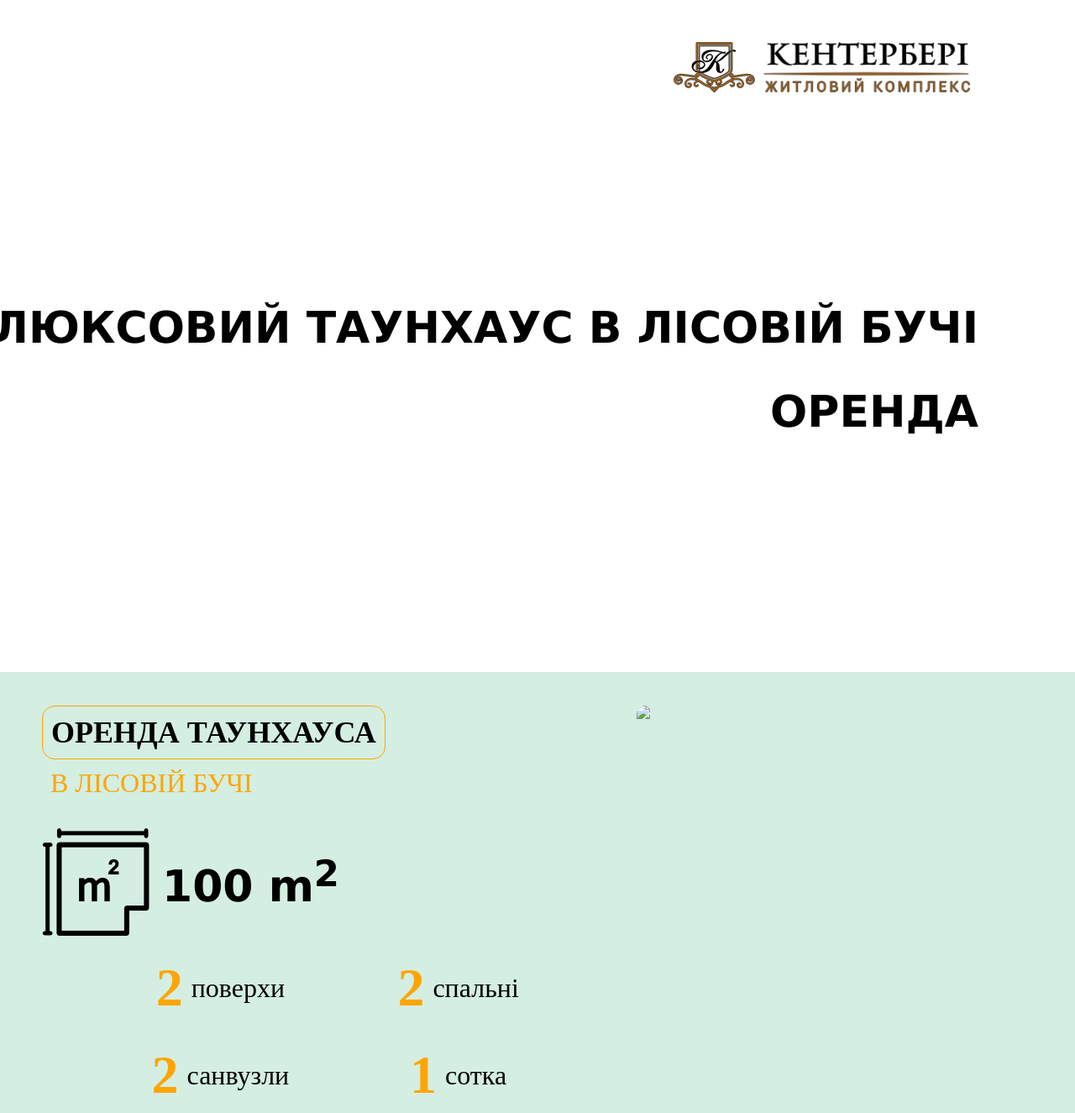
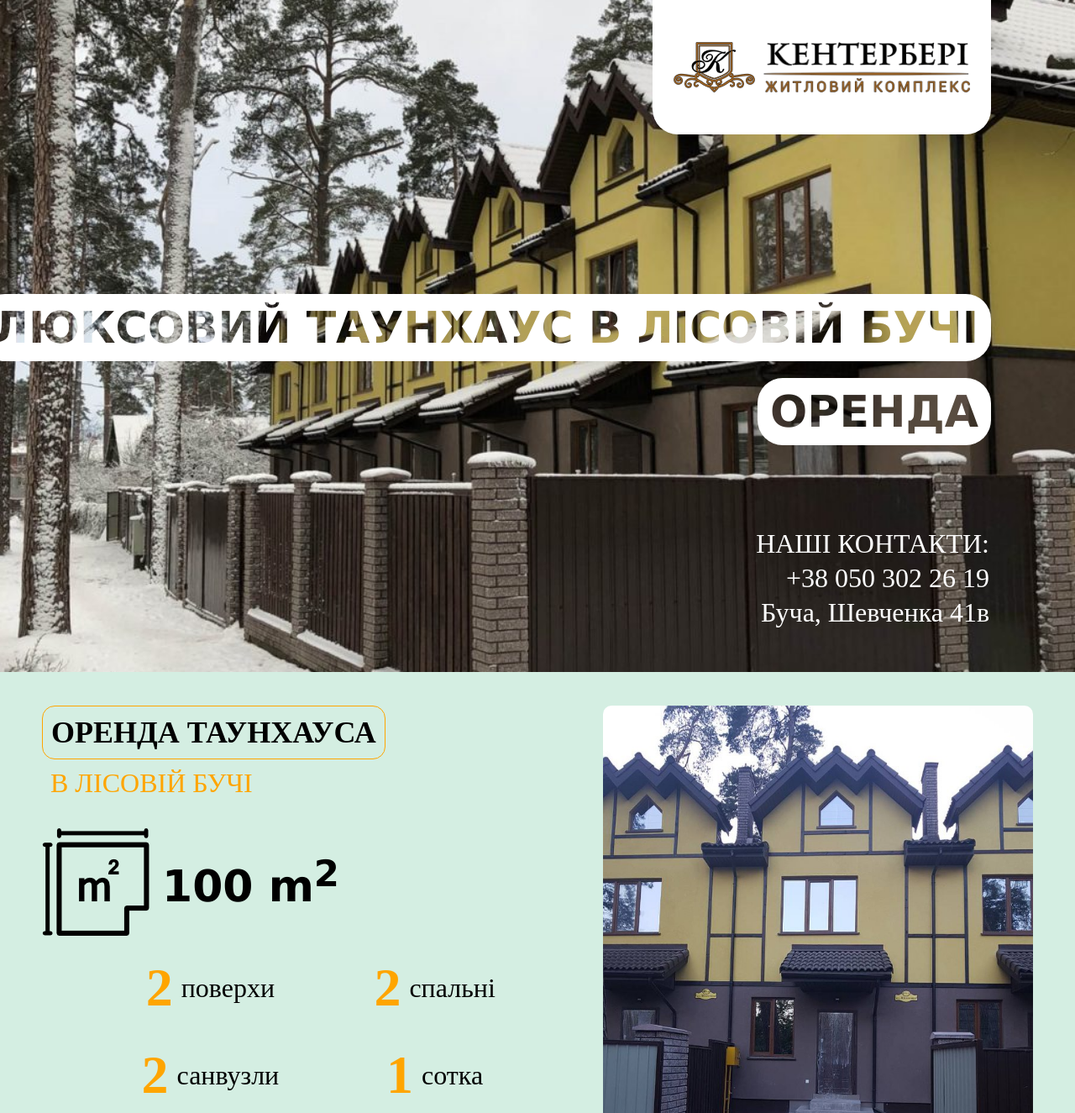
Before and after one commit to canterbery/centerbery_landing, a plain HTML site: page index.html in a window 1280 px wide. Shown: the top 1325 px of the page at 84% size. Drawn offline with Linux system fonts and the light colour scheme; the site is published under a folder, as on GitHub Pages, so addresses that start at the root find nothing.

Commit message:
fix url paths

```diff
--- a/index.html
+++ b/index.html
@@ -77,7 +77,7 @@
           </div>
         </div>
       </div>
-      <img class="info-image" src="/assets/100m.jpg" />
+      <img class="info-image" src="assets/100m.jpg" />
     </section>
     <section class="info">
       <div class="details">
@@ -122,7 +122,7 @@
           </div>
         </div>
       </div>
-      <img class="info-image" src="/assets/front.jpg" />
+      <img class="info-image" src="assets/front.jpg" />
     </section>
     <section class="first-floor">
       <div class="content">
--- a/style.css
+++ b/style.css
@@ -8,7 +8,7 @@
   width: 100vw;
   height: 100vh;
   max-width: 100%;
-  background-image: url("/assets/Town.jpg");
+  background-image: url("assets/Town.jpg");
   background-repeat: no-repeat;
   background-size: cover;
   background-position: center;
```
